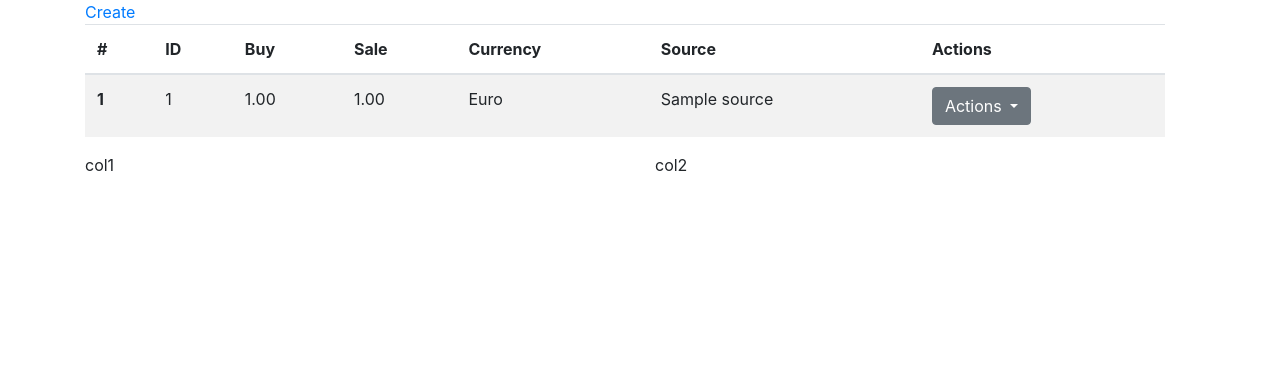
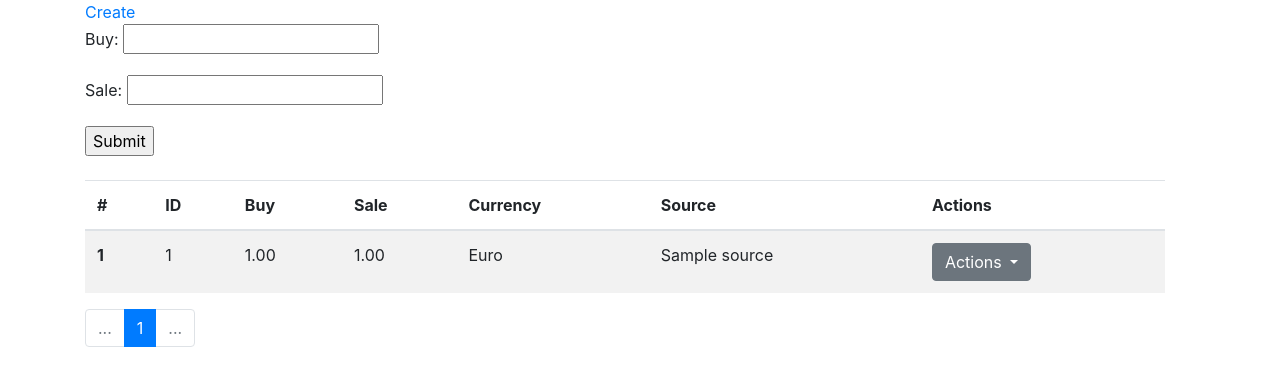
Before and after one commit to mrkregdevelop/currency, a Django app: page /currency/rate/list/ in a window 1280 px wide. Shown: the part 56-442 px from the top of the page. Run offline with Django 4.2, Linux system fonts and the light colour scheme; tables that the repository leaves empty hold one stand-in row (values such as "Sample post").

Commit message:
Lesson 18

```diff
--- a/app/account/__init__.py
+++ b/app/account/__init__.py
@@ -0,0 +1 @@
+default_app_config = 'account.apps.AccountConfig'
--- a/app/account/apps.py
+++ b/app/account/apps.py
@@ -4,3 +4,6 @@ from django.apps import AppConfig
 class AccountConfig(AppConfig):
     default_auto_field = 'django.db.models.BigAutoField'
     name = 'account'
+
+    def ready(self):
+        import account.receivers
--- a/app/account/forms.py
+++ b/app/account/forms.py
@@ -39,6 +39,7 @@ class UserSignUpForm(forms.ModelForm):
         # user.password = password -> WRONG
         user.is_active = False
         user.username = uuid.uuid4()
+        user.email = user.email.lower()
         user.set_password(password)
         user.save()  # send request to db
 
--- a/app/account/models.py
+++ b/app/account/models.py
@@ -17,6 +17,12 @@ class User(AbstractUser):
         blank=True,
         upload_to=TestMixin
     )
+    phone = models.CharField(
+        max_length=64,
+        unique=True,
+        null=True,
+        blank=True
+    )
 
     USERNAME_FIELD = 'email'
     REQUIRED_FIELDS = []
--- a/app/account/views.py
+++ b/app/account/views.py
@@ -37,7 +37,9 @@ class ProfileView(LoginRequiredMixin, UpdateView):
     fields = (
         'first_name',
         'last_name',
-        'avatar'
+        'avatar',
+        'email',
+        'phone'
     )
 
     def get_object(self, queryset=None):
--- /dev/null
+++ b/app/currency/filters.py
@@ -0,0 +1,10 @@
+import django_filters
+
+from currency.models import Rate
+
+
+class RateFilter(django_filters.FilterSet):
+
+    class Meta:
+        model = Rate
+        fields = ['buy', 'sale']
--- /dev/null
+++ b/app/currency/templates/includes/pagination.html
@@ -0,0 +1,21 @@
+<nav aria-label="...">
+  <ul class="pagination">
+      {% if page_obj.has_previous %}
+      <li class="page-item">
+      <a class="page-link" href="?page={{ page_obj.previous_page_number }}&{{ filter_pagination }}" tabindex="-1">Previous</a>
+    </li>
+    <li class="page-item"><a class="page-link" href="?page=1&{{ filter_pagination }}">1</a></li>
+      {% endif %}
+    <li class="page-item disabled"><a class="page-link" href="#">...</a></li>
+    <li class="page-item active">
+      <a class="page-link" href="#">{{ page_obj.number }}<span class="sr-only">(current)</span></a>
+    </li>
+    <li class="page-item disabled"><a class="page-link" href="#">...</a></li>
+    {% if page_obj.has_next %}
+    <li class="page-item"><a class="page-link" href="?page={{ page_obj.paginator.num_pages }}&{{ filter_pagination }}">{{ page_obj.paginator.num_pages }}</a></li>
+    <li class="page-item">
+      <a class="page-link" href="?page={{ page_obj.next_page_number }}&{{ filter_pagination }}">Next</a>
+    </li>
+    {% endif %}
+  </ul>
+</nav>
--- a/app/currency/templates/rates_list.html
+++ b/app/currency/templates/rates_list.html
@@ -7,6 +7,11 @@
 {% block content %}
 
     <a href="{% url 'currency:rate-create' %}">Create</a><br>
+    <form method="get">
+        {{ filter.form.as_p }}
+        <input type="submit" />
+    </form>
+    <br>
     <div class="row col-12">
         <table class="table table-striped">
             <thead>
@@ -21,7 +26,7 @@
             </tr>
             </thead>
             <tbody>
-            {% for rate in object_list %}
+            {% for rate in page_obj %}
                 <tr>
                     <th scope="row">{{ forloop.counter }}</th>
                     <td>{{ rate.id }}</td>
@@ -48,9 +53,6 @@
         </table>
     </div>
 
-    <div class="row">
-        <div class="col-lg-6 col-sm-12">col1</div>
-        <div class="col-lg-6 col-sm-12">col2</div>
-    </div>
+    {% include 'includes/pagination.html' %}
 
 {% endblock content %}
--- a/app/currency/views.py
+++ b/app/currency/views.py
@@ -1,14 +1,26 @@
 from django.conf import settings
 from django.urls import reverse_lazy
 from django.views.generic import ListView, CreateView, DetailView, UpdateView, DeleteView
+from django_filters.views import FilterView
 
+from currency.filters import RateFilter
 from currency.models import Rate, ContactUs
 from currency.forms import RateForm
 
 
-class RateListView(ListView):
+class RateListView(FilterView):
     template_name = 'rates_list.html'
     queryset = Rate.objects.all().select_related('source')
+    paginate_by = 10
+    filterset_class = RateFilter
+
+    def get_context_data(self, **kwargs):
+        context = super().get_context_data(**kwargs)
+        context['filter_pagination'] = '&'.join(
+            f'{key}={value}' for key, value in self.request.GET.items() if key != 'page'
+        )
+        return context
+
 
 
 class RateDetailView(DetailView):
--- a/app/settings/settings.py
+++ b/app/settings/settings.py
@@ -47,6 +47,7 @@ EXTERNAL_APPS = [
     'debug_toolbar',
     'rangefilter',
     'import_export',
+    'django_filters',
 ]
 INTERNAL_APPS = [
     'currency',
--- a/requirements.txt
+++ b/requirements.txt
@@ -6,6 +6,7 @@ ipython
 django-admin-rangefilter
 django-import-export
 requests
+django-filter
 
 #flake8
 flake8
```
Also changed, not shown: app/account/receivers.py (added, +17 -0 lines), app/currency/management/commands/test_data.py (added, +20 -0 lines), app/account/migrations/0002_user_phone_alter_user_avatar.py (added), app/currency/management/__init__.py (added), app/currency/management/commands/__init__.py (added).
